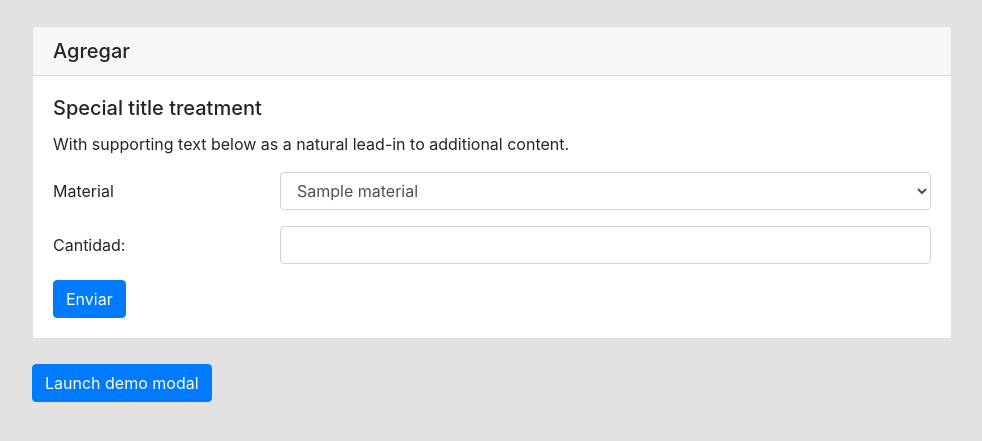
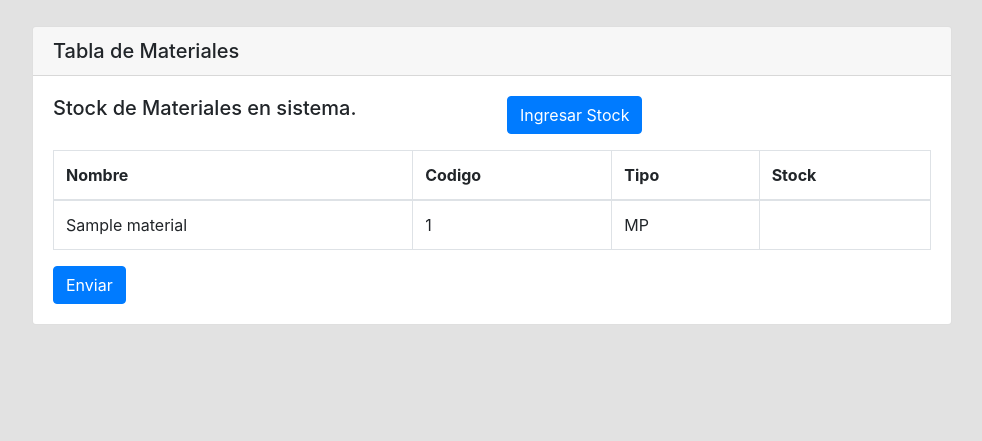
Before and after one commit to adamraven123/Proyecto-Desarrollo-Wen, a Django app: page /add_stock/ in a window 1280 px wide. Shown: the part 58-499 px from the top of the page, without its empty margins (53-1035 px from the left). Run offline with Django 3.2, Linux system fonts and the light colour scheme; tables that the repository leaves empty hold one stand-in row (values such as "Sample post"); some libraries are stand-ins or nearby versions.

Commit message:
Modal y Tabla

```diff
--- a/core/models.py
+++ b/core/models.py
@@ -14,7 +14,7 @@
 			)
 	cantidad = models.IntegerField(default=0)
 	def __str__(self):
-		return self.cantidad + " " + self.medida
+		return str(self.cantidad) + " " + self.medida
 
 class Material(models.Model):
 	cod = models.CharField(max_length=250)
@@ -23,6 +23,8 @@
 	stock = models.OneToOneField(Stock,on_delete=models.CASCADE, blank = True)
 	def __str__(self):
 		return self.nombre
+	def total(self):
+		return '{} {}' . format(self.stock.cantidad, self.stock.medida)
 
 class Cliente(models.Model):
 	userprofile = models.ForeignKey('PerfilUsuario',null=True,default=None,on_delete=models.SET_NULL)
--- a/core/templates/ingresar_stock.html
+++ b/core/templates/ingresar_stock.html
@@ -8,17 +8,67 @@
 	<div class="row">
 		<div class="col-lg-10 col-offset-4">
 			<div class="card">
-				<h5 class="card-header">{{titulo}}</h5>
+				<h5 class="card-header">{{tabla}}</h5>
 				<div class="card-body">
-					<h5 class="card-title">Special title treatment</h5>
-					<p class="card-text">With supporting text below as a natural lead-in to additional content.</p>
-						<form action="" method="POST" enctype="multipart/form-data"> {% csrf_token %}
+					<div class="row">
+						<div class="col">
+					<h5 class="card-title">Stock de Materiales en sistema.</h5>
+						</div>
+						<div class="col">
+					<button type="button" class="btn btn-primary" data-toggle="modal" data-target="#exampleModal">
+			  		Ingresar Stock</button>
+						</div>
+					</div>
+					<!-- Button trigger modal -->
+					<p class="card-text"></p>
+					<table class="table table-bordered">
+					    <thead>
+					        <tr>
+					            <th>Nombre</th>
+					            <th>Codigo</th>
+					            <th>Tipo</th>
+					            <th>Stock</th>
+					        </tr>
+					    </thead>
+					    <tbody>
+					        {% for material in materiales %}
+					        <tr>
+					            <td>{{ material.nombre }}</td>
+					            <td>{{ material.pk }}</td>
+					            <td>{{ material.tipo }}</td>
+					            <td id="cant_{{material.pk}}">{{ material.total }}</td>
+					        </tr>
+					        {% endfor %}
+					    </tbody>
+					</table>
+					<a type="submit" value="Enviar" id="hola" class="btn btn-primary text-white">Enviar</a>
+				</div>
+			</div>
+
+		</div>
+	</div>
+</div>
+<div class="container">
+	<div class="row">
+		<div class="col">
+			<!-- Modal -->
+			<div class="modal fade" id="exampleModal" tabindex="-1" role="dialog" aria-labelledby="exampleModalLabel" aria-hidden="true">
+			  <div class="modal-dialog" role="document">
+			    <div class="modal-content">
+			      <div class="modal-header">
+			        <h5 class="modal-title" id="exampleModalLabel">{{titulo}}</h5>
+			        <button type="button" class="close" data-dismiss="modal" aria-label="Close">
+			          <span aria-hidden="true">&times;</span>
+			        </button>
+			      </div>
+			      <div class="modal-body">
+			      	<form action="" method="POST" enctype="multipart/form-data"> {% csrf_token %}
 						<div class="form-group row">
 						<label class="col-md-3 col-form-label" for="id_material">Material</label>
 						<div class="col-md-9">
 							<select name="material" class="form-control" id="id_material" title="" required="">
 							{% for material in materiales %}
-							<option value="{{material.pk}}">{{material.nombre}}</option>
+							<option value="{{material.pk}}">{{material.nombre}} ({{material.total}})</option>
 							{% endfor %}
 							</select>
 						</div>
@@ -29,38 +79,11 @@
 	  						<input type="number" class="form-control" name="cantidad" id="id_cantidad" required="">
 	  					</div>
 					</div>
-					<a type="submit" value="Enviar" id="enviar" class="btn btn-primary text-white">Enviar</a>
-			</form>
-				</div>
-			</div>
-
-		</div>
-	</div>
-</div>
-<div class="container">
-	<div class="row">
-		<div class="col">
-			<!-- Button trigger modal -->
-			<button type="button" class="btn btn-primary" data-toggle="modal" data-target="#exampleModal">
-			  Launch demo modal
-			</button>
-
-			<!-- Modal -->
-			<div class="modal fade" id="exampleModal" tabindex="-1" role="dialog" aria-labelledby="exampleModalLabel" aria-hidden="true">
-			  <div class="modal-dialog" role="document">
-			    <div class="modal-content">
-			      <div class="modal-header">
-			        <h5 class="modal-title" id="exampleModalLabel">Modal title</h5>
-			        <button type="button" class="close" data-dismiss="modal" aria-label="Close">
-			          <span aria-hidden="true">&times;</span>
-			        </button>
-			      </div>
-			      <div class="modal-body">
-			        ...
+					</form>
 			      </div>
 			      <div class="modal-footer">
 			        <button type="button" class="btn btn-secondary" data-dismiss="modal">Close</button>
-			        <button type="button" class="btn btn-primary">Save changes</button>
+					<a type="submit" value="Enviar" id="enviar" class="btn btn-primary text-white">Enviar</a>
 			      </div>
 			    </div>
 			  </div>
@@ -99,6 +122,8 @@
                 success: function(response){
                     swal("Exito!","Todo bien por aca.","success");
                     $("#enviar").html(response.mensaje);
+                    $(response.select).html(response.cant)
+            		console.log(response.select)
                 },
                 error: function(){
                     swal("Error!","Salio todo mal.","warning");
--- a/core/views.py
+++ b/core/views.py
@@ -21,13 +21,19 @@
 		print (mater.stock.cantidad)
 		mater.stock.save()
 		mater.save()
-		#print (cantidad)
+		select = "#cant_"+str(mater.pk)
+		cant = mater.total
+		data = {
+			"cant":cant,
+			'select':select}
+		return JsonResponse(data)
 	else:
 		material = Material.objects.all()
-		stock = Stock.objects.filter()
+		stock = Stock.objects.all()
 		data["materiales"] = material
 
-	data["titulo"] = "Agregar "
+	data["titulo"] = "Agregar Stock"
+	data["tabla"] = "Tabla de Materiales"
 	template_name = 'ingresar_stock.html'
 	return render(request, template_name, data)
 
```
